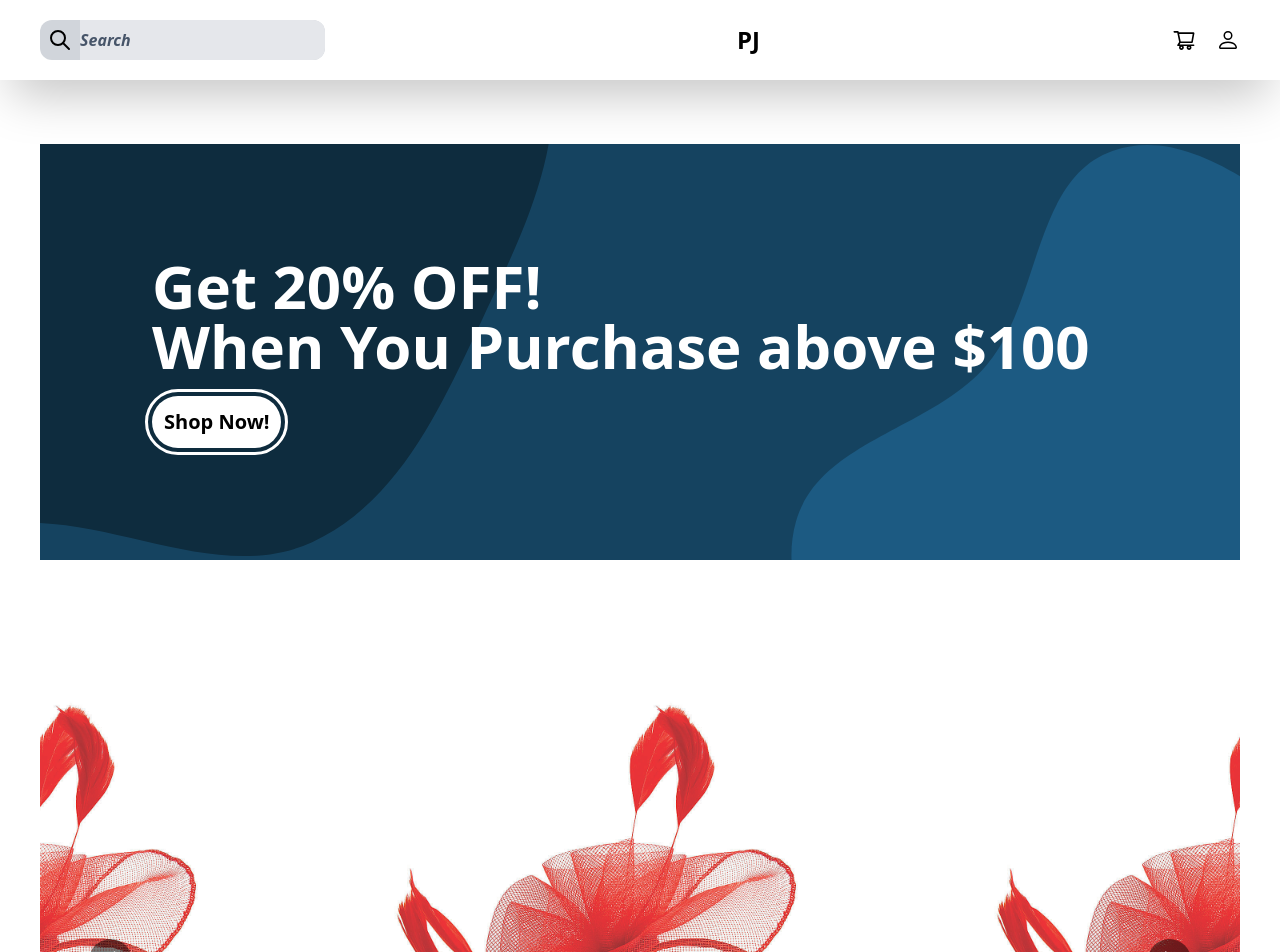
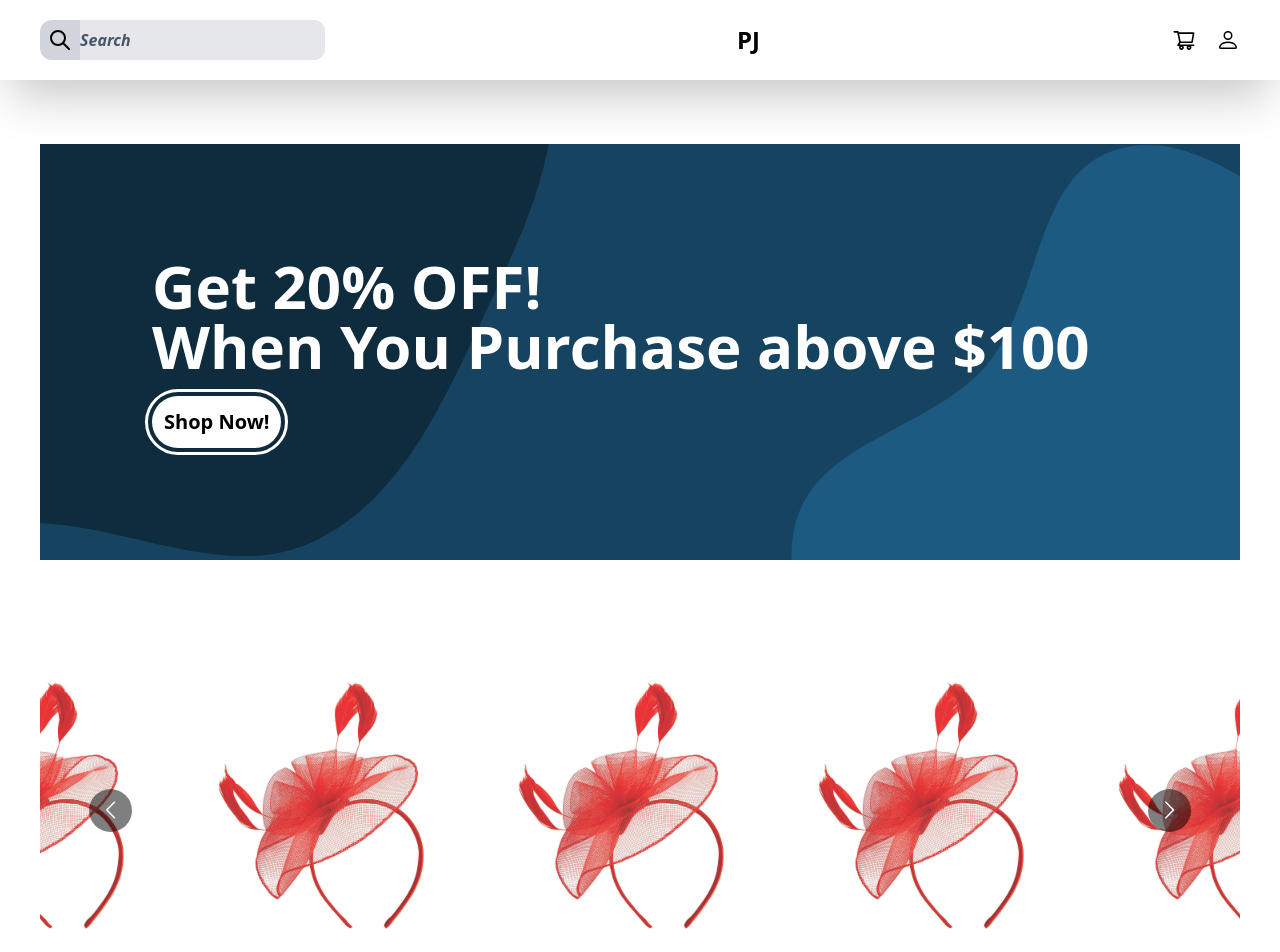
Before and after one commit to Wediah/shoppingsite, a Next.js app: page / in a window 1280 px wide. Shown: the top 952 px of the page. Built offline with nearby package versions, Linux system fonts and the light colour scheme.

Commit message:
changes screen view

```diff
--- a/pages/Landing.tsx
+++ b/pages/Landing.tsx
@@ -106,7 +106,7 @@ function Landing() {
             max: 3000,
             min: 1024
           },
-          items: 1,
+          items: 4,
           partialVisibilityGutter: 40
         },
         mobile: {
@@ -122,7 +122,7 @@ function Landing() {
             max: 1024,
             min: 464
           },
-          items: 1,
+          items: 3,
           partialVisibilityGutter: 30
         }
       }}
```
